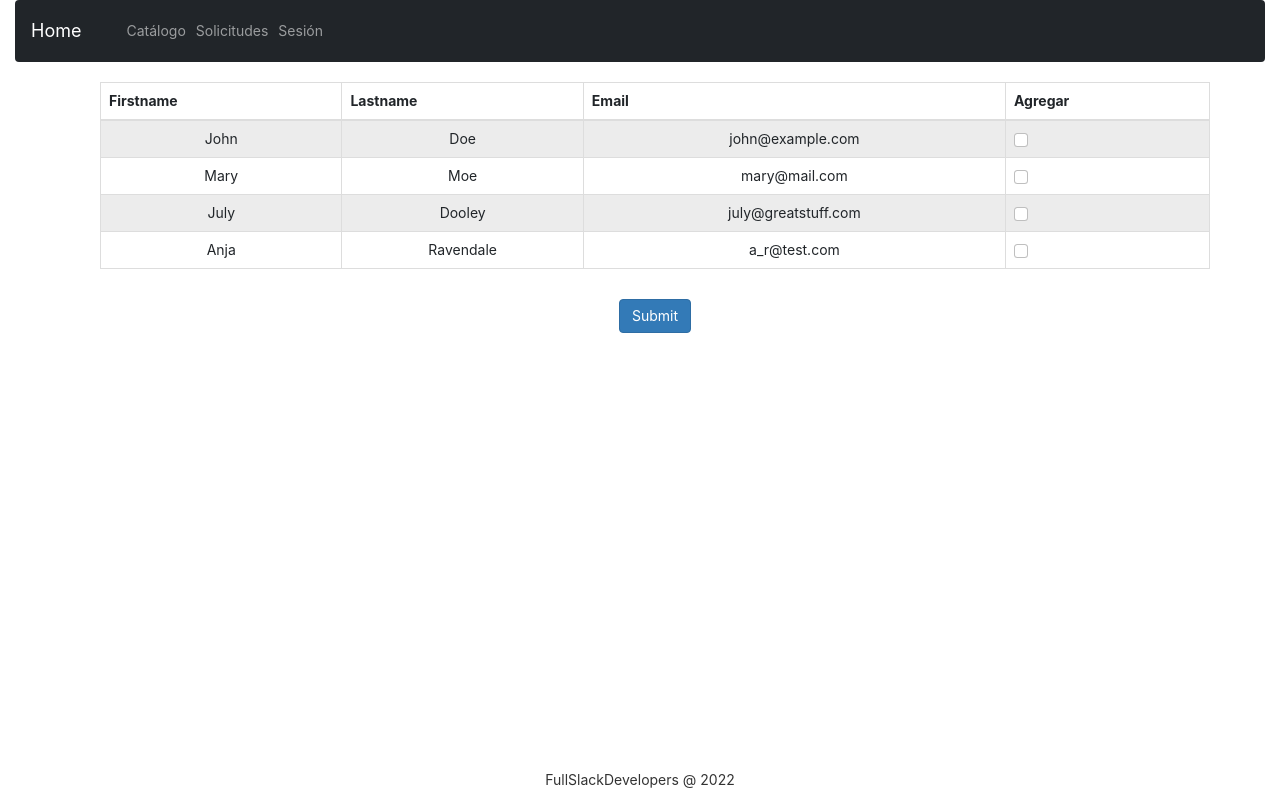
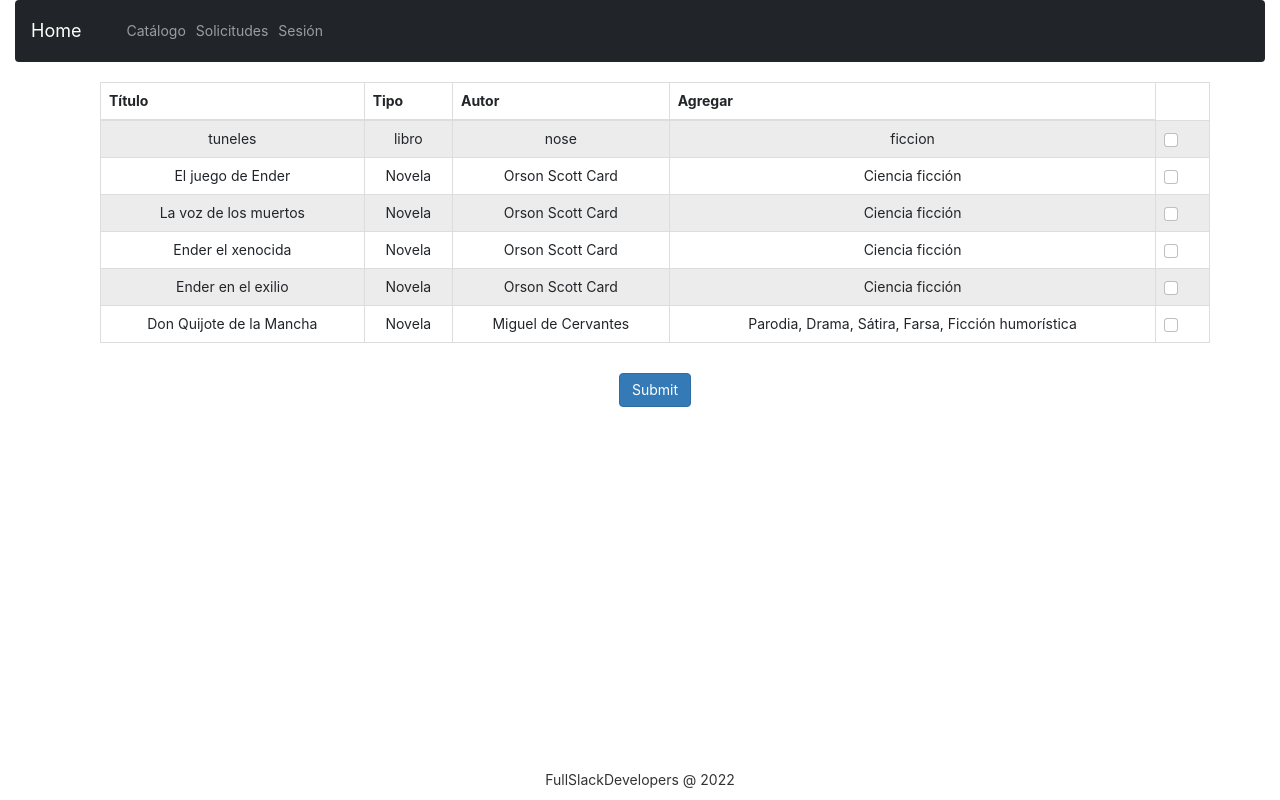
Before and after one commit to daniel-magana/WWW, a React (Create React App) app in the folder front/: page / in a window 1280 px wide. Built offline with nearby package versions, Linux system fonts and the light colour scheme.

Commit message:
Tabla de catalogo con map

```diff
--- a/front/src/components/Catalogo.js
+++ b/front/src/components/Catalogo.js
@@ -1,4 +1,5 @@
 import React from "react";
+import datos from '../mocking/datos';
 
 class Catalogo extends React.Component{
     render(){
@@ -8,53 +9,30 @@ class Catalogo extends React.Component{
             <table class="table table-bordered table-striped">
                 <thead>
                 <tr>
-                    <th>Firstname</th>
-                    <th>Lastname</th>
-                    <th>Email</th>
+                    <th>Título</th>
+                    <th>Tipo</th>
+                    <th>Autor</th>
                     <th>Agregar</th>
                 </tr>
                 </thead>
                 <tbody id="myTable">
+                    {
+                        datos.data.getDocumentos.map((item, index) => {
+                            return (
                                 <tr>
-                    <td>John</td>
-                    <td>Doe</td>
-                    <td>john@example.com</td>
+                                    <td>{item.titulo}</td>
+                                    <td>{item.tipo}</td>
+                                    <td>{item.autor}</td>
+                                    <td>{item.categoria}</td>
                                     <td>
                                         <div className="form-check">
                                             <input type="checkbox" className="form-check-input" id="check1" name="option1" value="something" />
                                         </div>
                                     </td>
                                 </tr>
-                <tr>
-                    <td>Mary</td>
-                    <td>Moe</td>
-                    <td>mary@mail.com</td>
-                    <td>
-                    <div className="form-check">
-                        <input type="checkbox" className="form-check-input" id="check2" name="option2" value="something" />
-                    </div>
-                    </td>
-                </tr>
-                <tr>
-                    <td>July</td>
-                    <td>Dooley</td>
-                    <td>july@greatstuff.com</td>
-                    <td>
-                    <div className="form-check">
-                        <input type="checkbox" className="form-check-input" id="check3" name="option3" value="something" />
-                    </div>
-                    </td>
-                </tr>
-                <tr>
-                    <td>Anja</td>
-                    <td>Ravendale</td>
-                    <td>a_r@test.com</td>
-                    <td>
-                    <div className="form-check">
-                        <input type="checkbox" className="form-check-input" id="check4" name="option4" value="something" />
-                    </div>
-                    </td>
-                </tr>
+                            )
+                        })
+                    }
                 </tbody>
             </table>
             <button type="submit" class="btn btn-primary mt-3">Submit</button>
--- a/front/src/mocking/datos.js
+++ b/front/src/mocking/datos.js
@@ -40,3 +40,5 @@ let datos = {
         ]
     }
 }
+
+export default datos;
```
Lines whose indentation alone changed are shown as unchanged.
